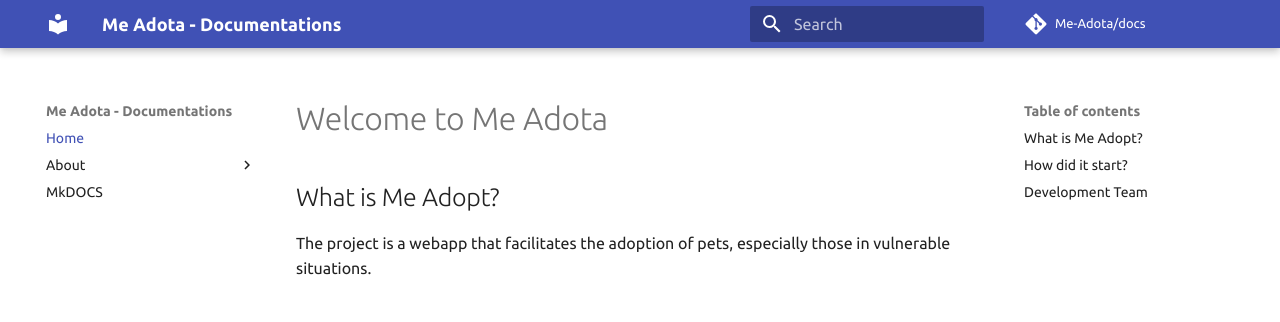
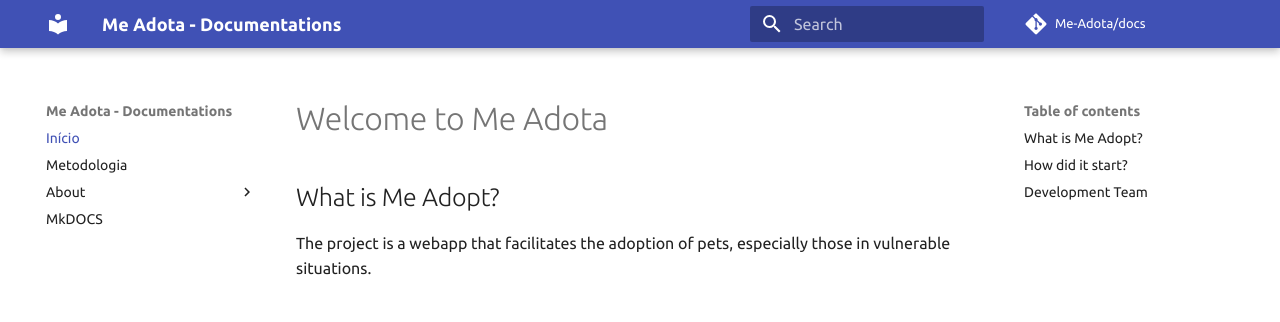
Before and after one commit to Me-Adota/docs, an MkDocs documentation site: the page built from docs/index.md, in a window 1280 px wide. Shown: the top 322 px of the page. Built offline with MkDocs 1.6.1 and Material for MkDocs 9.7.7, drawn with Linux system fonts in a browser that asks for light colours; comment, search, counter and statistics services are not loaded; some of the changed lines change nothing that is shown.

Commit message:
:arrow_up: Update mkdocs.yml

```diff
--- a/mkdocs.yml
+++ b/mkdocs.yml
@@ -1,7 +1,8 @@
 site_name: Me Adota - Documentations
 
 nav:
-  - Home: index.md
+  - Início: index.md
+  - Metodologia: methodology.md
   - About:
     - Global Information: about/about.md
     - Contributing: about/contributing.md
```
